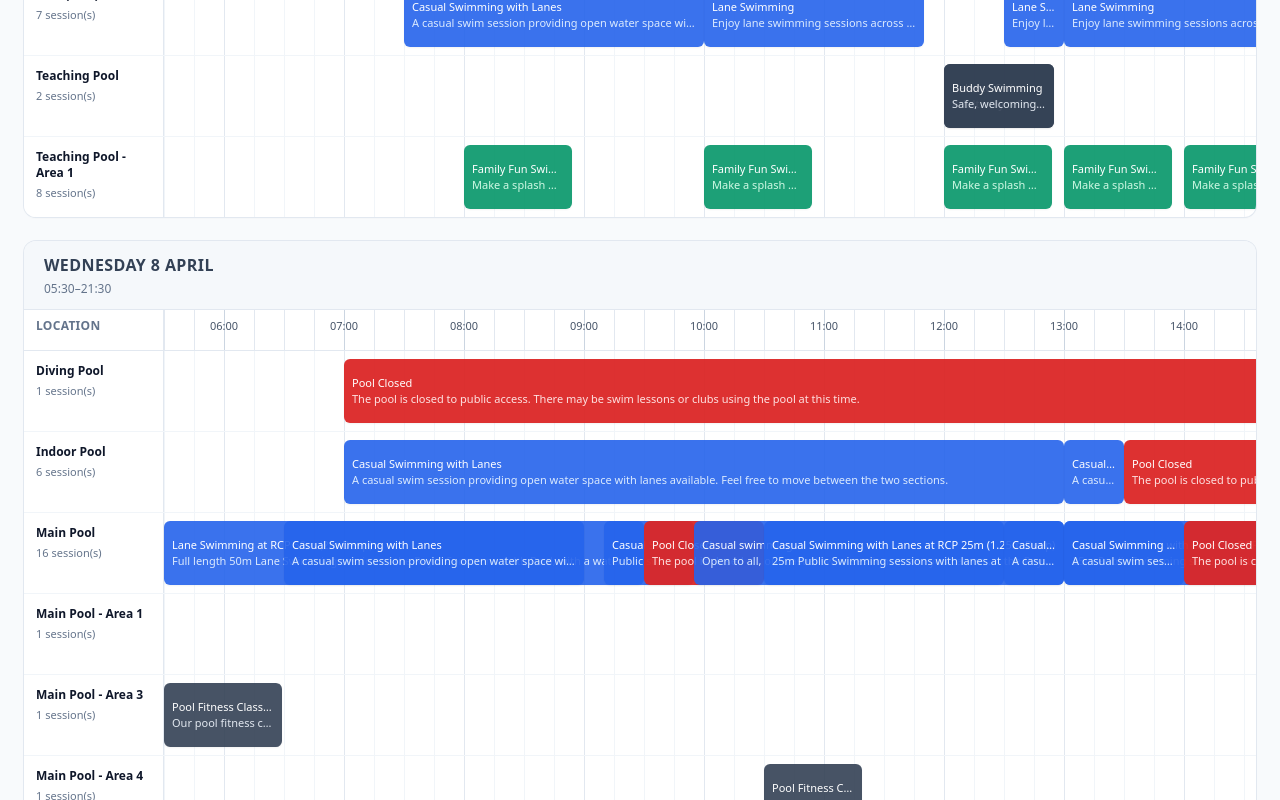
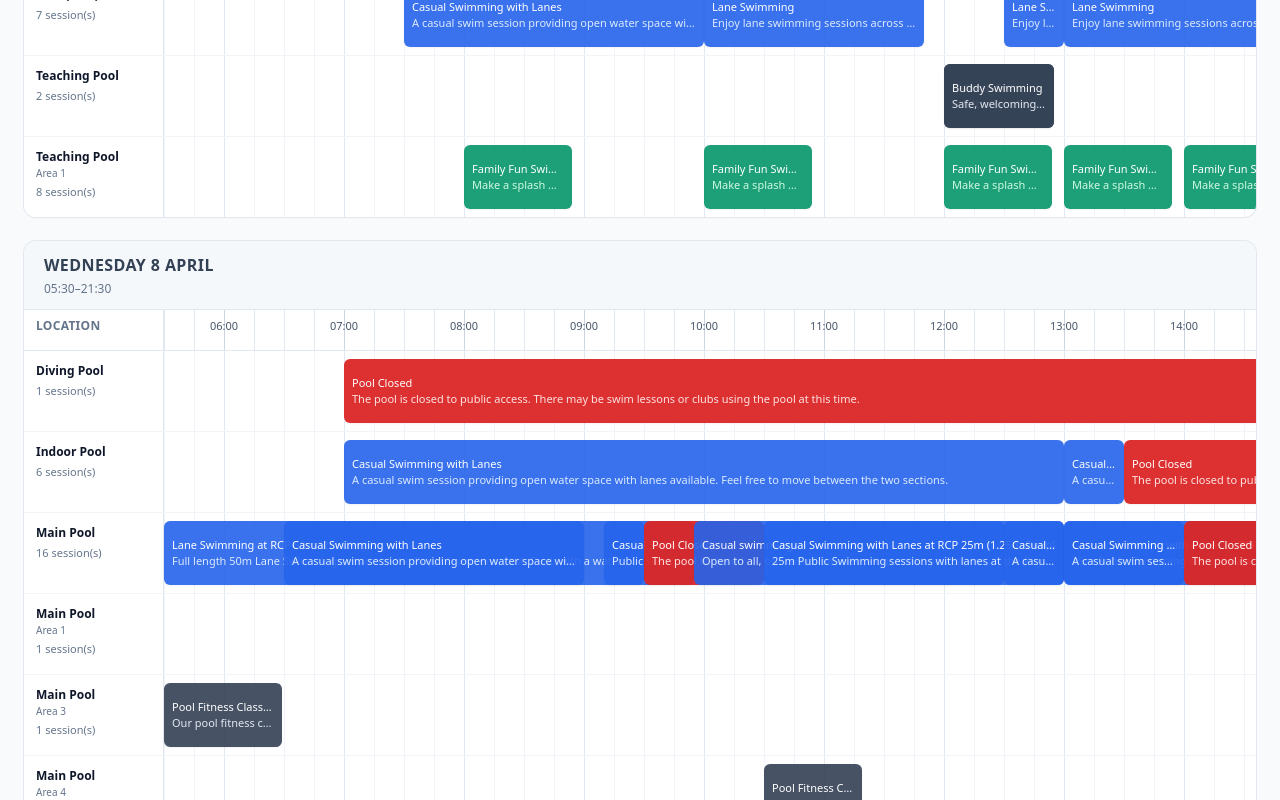
Before and after one commit to 4OH4-Ltd/ed.leisure.timetables, a React (Vite) app: page / in a window 1280 px wide. Shown: the part 1660-2460 px from the top of the page. Built offline with nearby package versions, Linux system fonts and the light colour scheme.

Commit message:
feat(ui): render dashed location suffix on second line in sticky location column

```diff
--- a/src/App.jsx
+++ b/src/App.jsx
@@ -37,6 +37,15 @@ function formatTimeLabel(minutes) {
 
 function formatTimeRange(start, end) {
   return `${formatTimeLabel(start)}–${formatTimeLabel(end)}`
+}
+
+function splitLocationName(name = '') {
+  const idx = name.indexOf('-')
+  if (idx === -1) return { primary: name.trim(), secondary: '' }
+  return {
+    primary: name.slice(0, idx).trim(),
+    secondary: name.slice(idx + 1).trim(),
+  }
 }
 
 function getSessionType(title = '') {
@@ -149,7 +158,10 @@ function DayGrid({ day, nowMinutes, isToday, onSelectItem, compactMode, autoScro
           </div>
 
           <ul className="divide-y divide-slate-100">
-            {day.locations.map((location) => (
+            {day.locations.map((location) => {
+              const { primary, secondary } = splitLocationName(location.name)
+
+              return (
               <li
                 key={location.name}
                 className="flex"
@@ -160,8 +172,9 @@ function DayGrid({ day, nowMinutes, isToday, onSelectItem, compactMode, autoScro
                   style={{ width: LEFT_COL_WIDTH }}
                 >
                   <p className={`${compactMode ? 'text-[11px]' : 'text-xs'} font-semibold text-slate-900`}>
-                    {location.name}
+                    {primary}
                   </p>
+                  {secondary && <p className="mt-0.5 text-[10px] leading-tight text-slate-500">{secondary}</p>}
                   <p className="mt-1 hidden text-[11px] text-slate-500 sm:block">{location.items.length} session(s)</p>
                 </div>
 
@@ -205,7 +218,8 @@ function DayGrid({ day, nowMinutes, isToday, onSelectItem, compactMode, autoScro
                   })}
                 </div>
               </li>
-            ))}
+              )
+            })}
           </ul>
         </div>
       </div>
```
